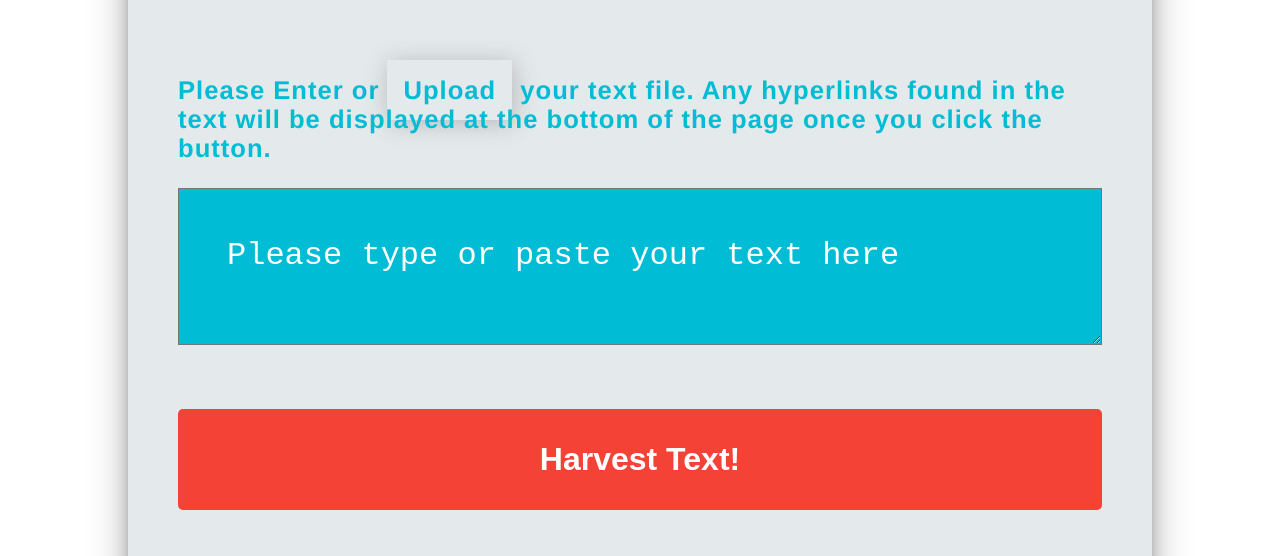
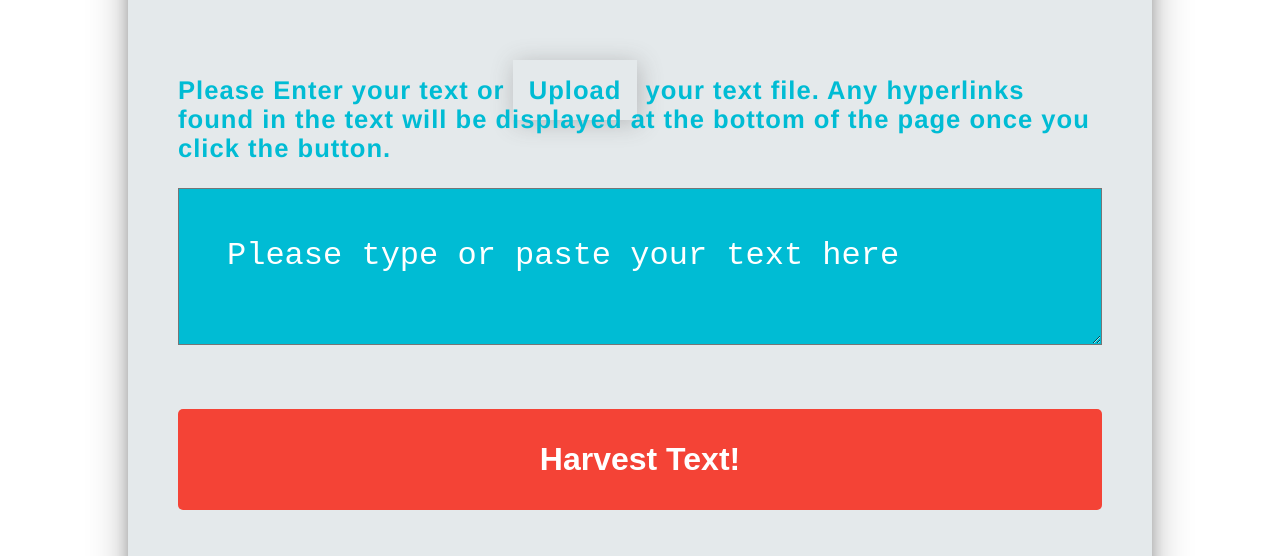
Before and after one commit to snagy22000/project-assignment-LinkHarvester, a website: page dist/index.html in a window 1280 px wide. Shown: the part 244-800 px from the top of the page. Drawn offline with Linux system fonts and the light colour scheme.

Commit message:
Update index.html

```diff
--- a/dist/index.html
+++ b/dist/index.html
@@ -1,3 +1,3 @@
 <!doctype html> <html class=no-js lang=en> <head> <meta charset=utf-8> <meta name=description> <meta name=viewport content="width=device-width, initial-scale=1"> <title>Link Harvester - Sebastian</title>  <link rel=stylesheet href=css/main.css> </head> <body> <!--[if lt IE 10]>
  <p class="browserupgrade">You are using an <strong>outdated</strong> browser. Please <a href="http://browsehappy.com/">upgrade your browser</a> to improve your experience.</p>
- <![endif]--> <div class=wrapper> <main> <h1>Link Harvester</h1> <p>Please Enter or <input type=file name=file id=file style=display:none accept=".txt, .json"> <label class=upload for=file>Upload</label> your text file. Any hyperlinks found in the text will be displayed at the bottom of the page once you click the button.</p> <textarea class=inputfield rows=11 cols=100 placeholder="Please type or paste your text here"></textarea> <button class=harvest>Harvest Text!</button> <section class="result correct" id=result> <h3 class=result__header>Your Results:</h3> <div class=result__list__container> <ol class=result__list> </ol> </div> </section> </main> <footer> copyright 2017 Sebastian Nagy </footer> </div> <script src=js/main.js></script> </body> </html>
+ <![endif]--> <div class=wrapper> <main> <h1>Link Harvester</h1> <p>Please Enter your text or <input type=file name=file id=file style=display:none accept=".txt, .json"> <label class=upload for=file>Upload</label> your text file. Any hyperlinks found in the text will be displayed at the bottom of the page once you click the button.</p> <textarea class=inputfield rows=11 cols=100 placeholder="Please type or paste your text here"></textarea> <button class=harvest>Harvest Text!</button> <section class="result correct" id=result> <h3 class=result__header>Your Results:</h3> <div class=result__list__container> <ol class=result__list> </ol> </div> </section> </main> <footer> copyright 2017 Sebastian Nagy </footer> </div> <script src=js/main.js></script> </body> </html>
```
